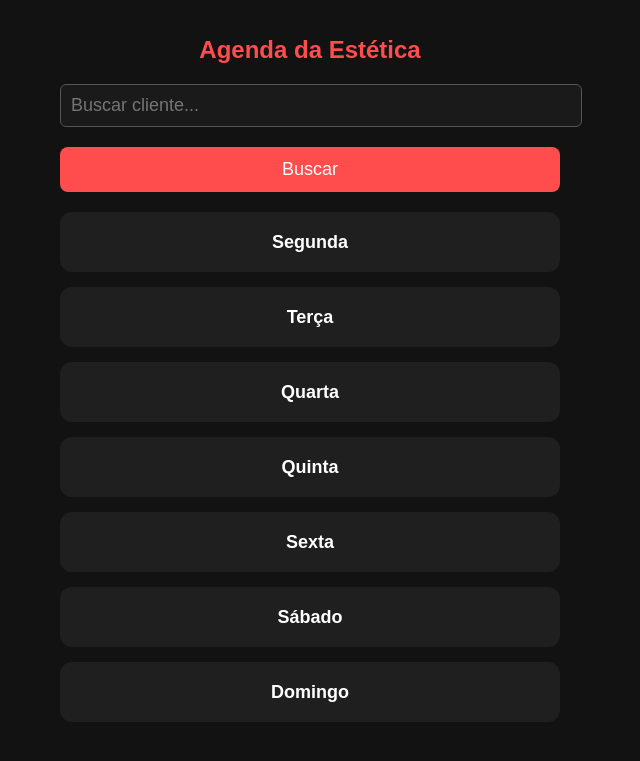
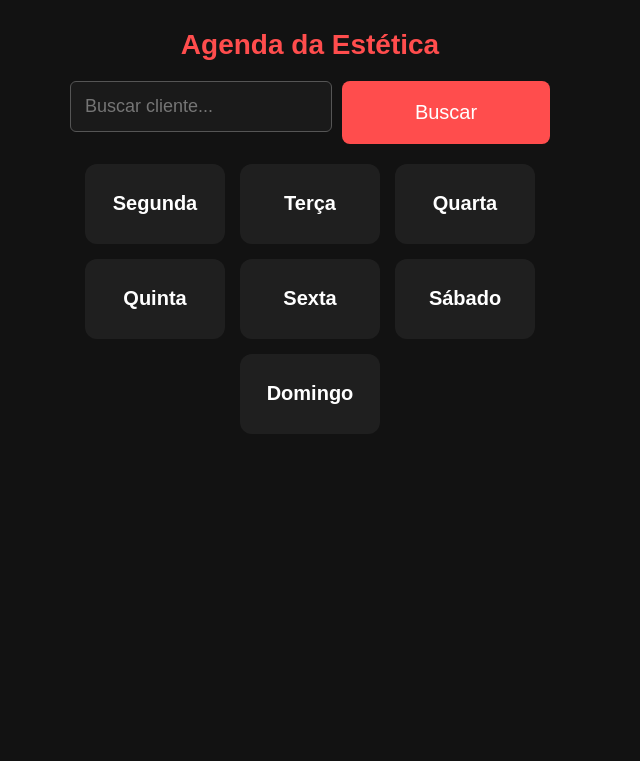
Before and after one commit to Caiqueeh/estetica_agenda, a Flask app: page / in a window 1280 px wide. Shown: the top 761 px of the page, without its empty margins (330-970 px from the left). Run offline with Flask 3, Linux system fonts and the light colour scheme; some libraries are stand-ins or nearby versions.

Commit message:
attcssfinal

```diff
--- a/static/style.css
+++ b/static/style.css
@@ -9,23 +9,23 @@ body {
 
 /* Container central */
 .container {
-    width: 95%;
-    max-width: 500px; /* largura ideal para celular */
+    width: 98%;
+    max-width: 480px; /* largura ideal para celular */
     margin: 0 auto;
     text-align: center;
-    padding: 20px;
+    padding: 10px;
 }
 
 h1 {
     margin-bottom: 20px;
     color: #ff4d4d;
-    font-size: 24px;
+    font-size: 28px; /* maior para celular */
 }
 
-/* Cards dos dias - empilhados no celular */
+/* Cards dos dias - empilhados verticalmente e maiores */
 .cards {
     display: flex;
-    flex-direction: column; /* empilha verticalmente */
+    flex-direction: column;
     gap: 15px;
     margin-bottom: 20px;
 }
@@ -34,12 +34,12 @@ h1 {
     display: flex;
     align-items: center;
     justify-content: center;
-    height: 60px;
+    height: 80px;
     background-color: #1f1f1f;
     color: #fff;
     text-decoration: none;
     border-radius: 12px;
-    font-size: 18px;
+    font-size: 22px;
     font-weight: bold;
     transition: transform 0.2s, background-color 0.2s;
 }
@@ -49,21 +49,22 @@ h1 {
     transform: translateY(-3px);
 }
 
-/* Barra de busca e botão Voltar */
+/* Barra de busca e botão Voltar - vertical e largura total */
 .search-bar {
     display: flex;
-    flex-direction: column; /* vertical no celular */
-    gap: 10px;
+    flex-direction: column;
+    gap: 12px;
     margin-bottom: 20px;
+    width: 100%;
 }
 
 .search-bar input,
 .search-bar button {
-    padding: 12px;
+    padding: 16px;
     border-radius: 8px;
     border: none;
-    font-size: 18px;
-    width: 100%; /* ocupa a largura da tela */
+    font-size: 20px;
+    width: 100%;
 }
 
 .search-bar input {
@@ -83,20 +84,21 @@ h1 {
     background-color: #cc3a3a;
 }
 
-/* Tabelas */
+/* Tabelas scrollables */
 .table {
     width: 100%;
     border-collapse: collapse;
     margin-top: 20px;
     display: block;
-    overflow-x: auto; /* scroll horizontal no celular */
+    overflow-x: auto; /* scroll horizontal */
 }
 
 .table th, .table td {
     border: 1px solid #444;
-    padding: 10px;
+    padding: 12px;
     text-align: center;
     white-space: nowrap;
+    font-size: 16px;
 }
 
 .table th {
@@ -113,26 +115,53 @@ h1 {
 
 /* Inputs dentro de forms de marcação */
 input[type="text"] {
-    padding: 10px;
+    padding: 14px;
     border-radius: 6px;
     border: 1px solid #555;
     background-color: #1a1a1a;
     color: #fff;
     width: 100%;
-    margin-bottom: 10px;
+    margin-bottom: 12px;
+    font-size: 18px;
 }
 
 /* Botões dentro das tabelas */
 table button {
-    padding: 10px;
+    padding: 12px;
     border-radius: 6px;
     border: none;
     background-color: #ff4d4d;
     color: #fff;
     cursor: pointer;
-    font-size: 16px;
+    font-size: 18px;
 }
 
 table button:hover {
     background-color: #cc3a3a;
 }
+
+/* Media query mínima para tablets (opcional) */
+@media (min-width: 600px) {
+    .cards {
+        flex-direction: row; /* volta a horizontal em telas maiores */
+        flex-wrap: wrap;
+        justify-content: center;
+    }
+
+    .card {
+        width: 140px;
+        height: 80px;
+        font-size: 20px;
+    }
+
+    .search-bar {
+        flex-direction: row;
+        gap: 10px;
+    }
+
+    .search-bar input,
+    .search-bar button {
+        width: auto;
+        flex: 1;
+    }
+}
```
